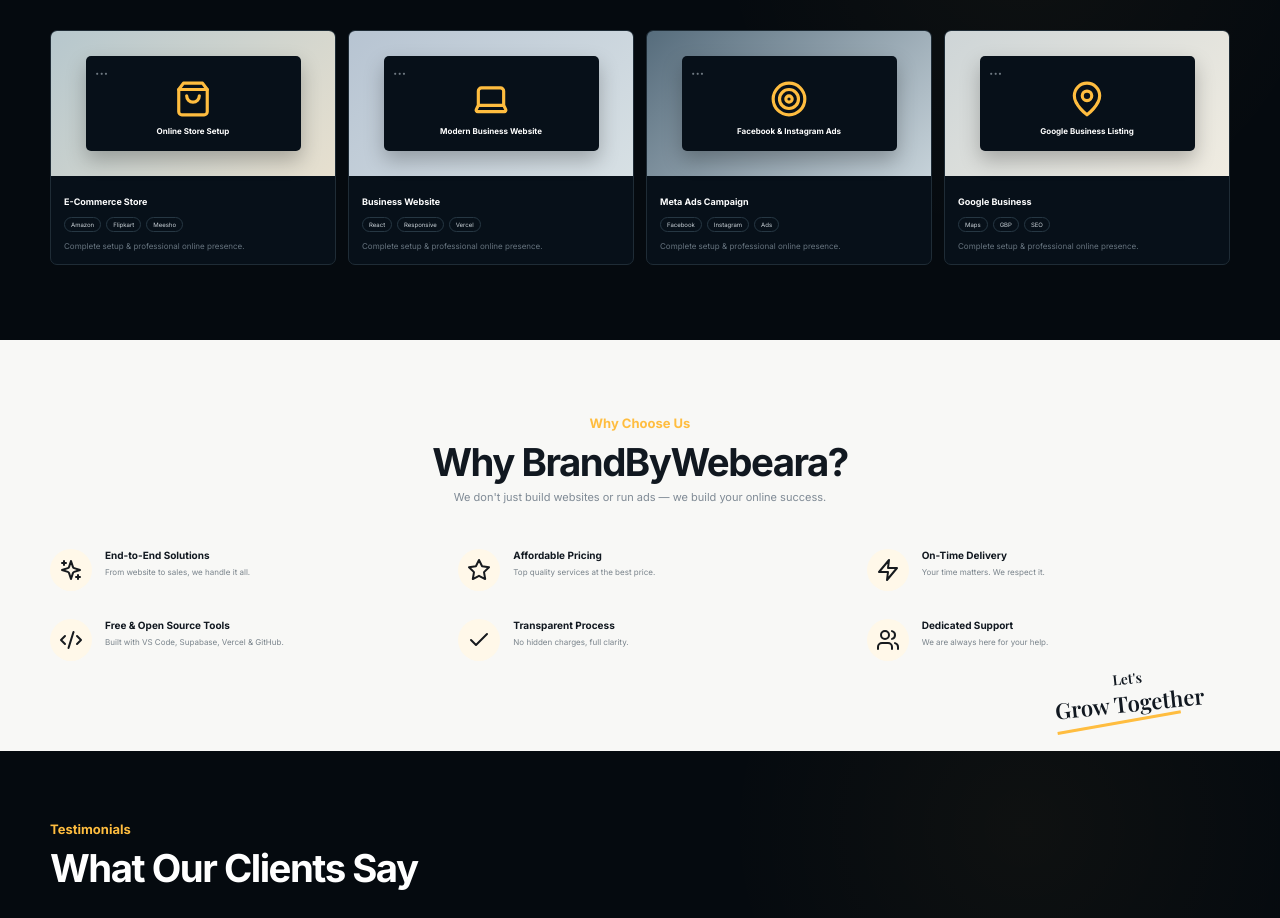
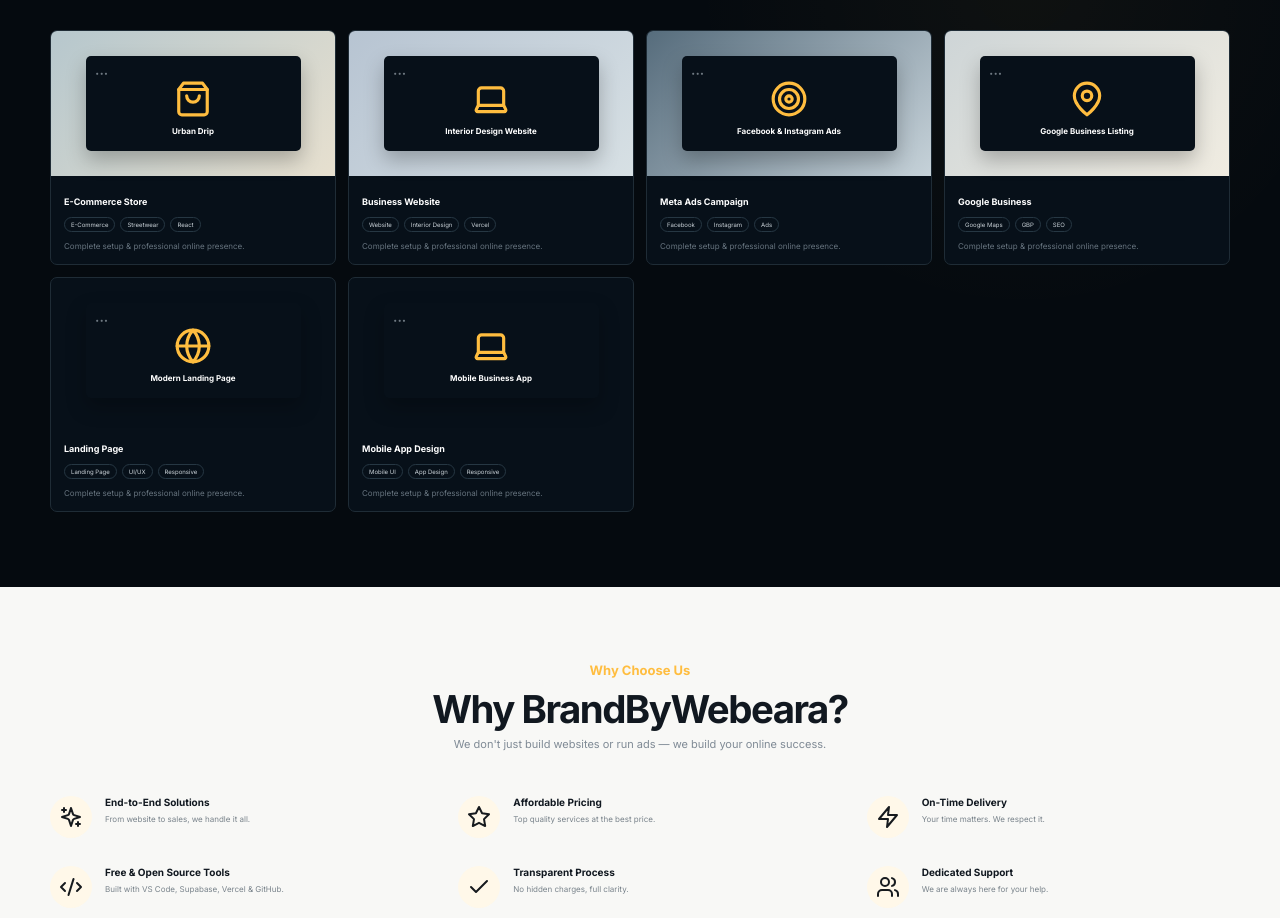
Before and after one commit to BrandByWebeara/BrandByWebeara, a React (Create React App) app: page / in a window 1280 px wide. Shown: the part 2520-3438 px from the top of the page. Built offline with nearby package versions, Linux system fonts and the light colour scheme; a web font is replaced by a local one.

Commit message:
Update website

```diff
--- a/src/App.js
+++ b/src/App.js
@@ -142,27 +142,45 @@ function App() {
  const projects = [
   {
     type: "E-Commerce Store",
-      title: "Online Store Setup",
+    title: "Urban Drip",
     icon: <ShoppingBag size={38} />,
-      tags: ["Amazon", "Flipkart", "Meesho"],
+    tags: ["E-Commerce", "Streetwear", "React"],
+    url: "https://urban-drip-mu.vercel.app/",
   },
   {
     type: "Business Website",
-      title: "Modern Business Website",
+    title: "Interior Design Website",
     icon: <Laptop size={38} />,
-      tags: ["React", "Responsive", "Vercel"],
+    tags: ["Website", "Interior Design", "Vercel"],
+    url: "https://interior-sand-phi.vercel.app/",
   },
   {
     type: "Meta Ads Campaign",
     title: "Facebook & Instagram Ads",
     icon: <Target size={38} />,
     tags: ["Facebook", "Instagram", "Ads"],
+    url: "/marketing-demo",
   },
   {
     type: "Google Business",
     title: "Google Business Listing",
     icon: <MapPin size={38} />,
-      tags: ["Maps", "GBP", "SEO"],
+    tags: ["Google Maps", "GBP", "SEO"],
+    url: "/google-business-demo",
+  },
+  {
+    type: "Landing Page",
+    title: "Modern Landing Page",
+    icon: <Globe size={38} />,
+    tags: ["Landing Page", "UI/UX", "Responsive"],
+    url: "/portfolio",
+  },
+  {
+    type: "Mobile App Design",
+    title: "Mobile Business App",
+    icon: <Laptop size={38} />,
+    tags: ["Mobile UI", "App Design", "Responsive"],
+    url: "/portfolio",
   },
 ];
 
@@ -508,6 +526,7 @@ function App() {
           </div>
         </div>
       </section>
+
       {/* WORK */}
 <section className="work section-dark" id="work">
   <div className="container">
@@ -528,20 +547,31 @@ function App() {
         <a
           className="project-card"
           key={index}
-          href={project.url || "/portfolio"}
-          target={project.url ? "_blank" : undefined}
-          rel={project.url ? "noopener noreferrer" : undefined}
-          aria-label={`View ${project.title} project`}
+          href={project.url}
+          target={
+            project.url.startsWith("https://")
+              ? "_blank"
+              : undefined
+          }
+          rel={
+            project.url.startsWith("https://")
+              ? "noopener noreferrer"
+              : undefined
+          }
+          aria-label={`Open ${project.title}`}
           style={{
+            display: "block",
             textDecoration: "none",
             color: "inherit",
-            cursor: "pointer"
+            cursor: "pointer",
           }}
         >
           <div className={`project-image project-${index}`}>
             <div className="project-window">
               <div className="window-dots">● ● ●</div>
-              <div className="project-big-icon">{project.icon}</div>
+              <div className="project-big-icon">
+                {project.icon}
+              </div>
               <strong>{project.title}</strong>
             </div>
           </div>
```
Lines whose indentation alone changed are shown as unchanged.
